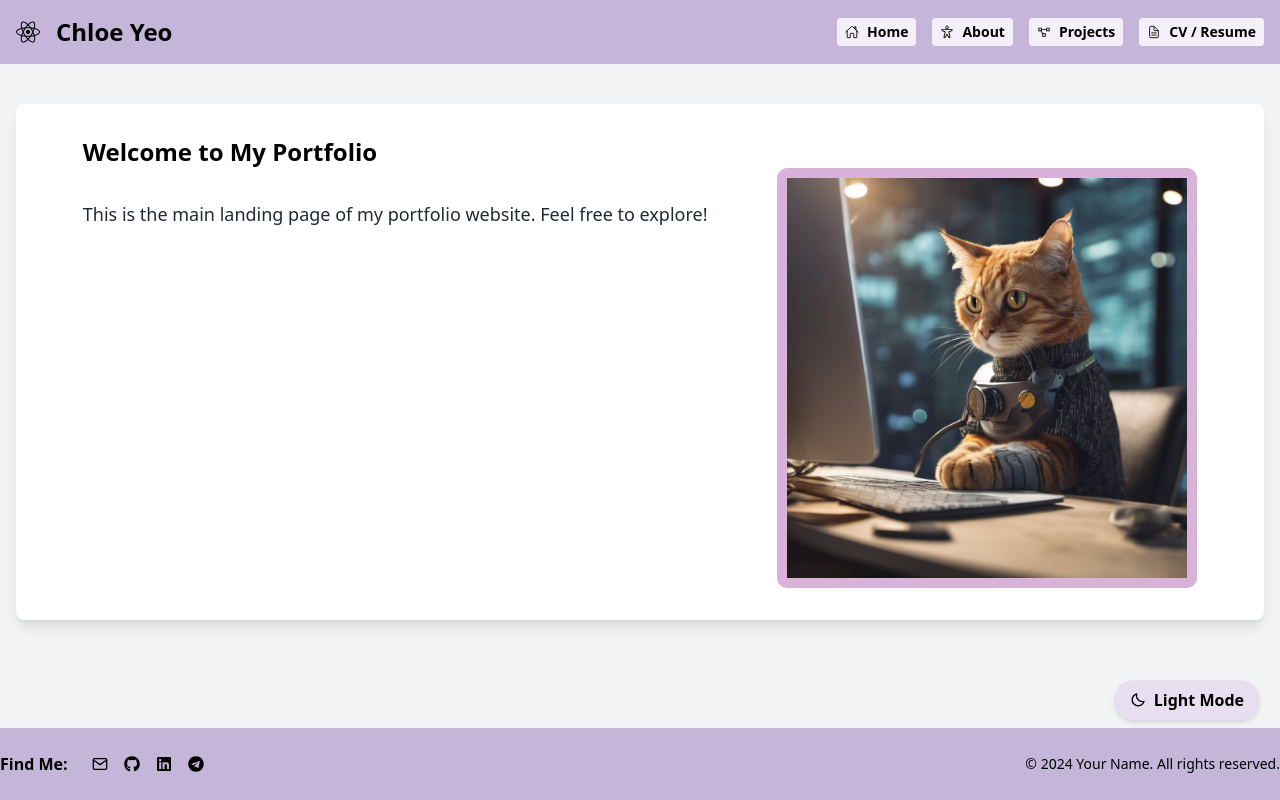
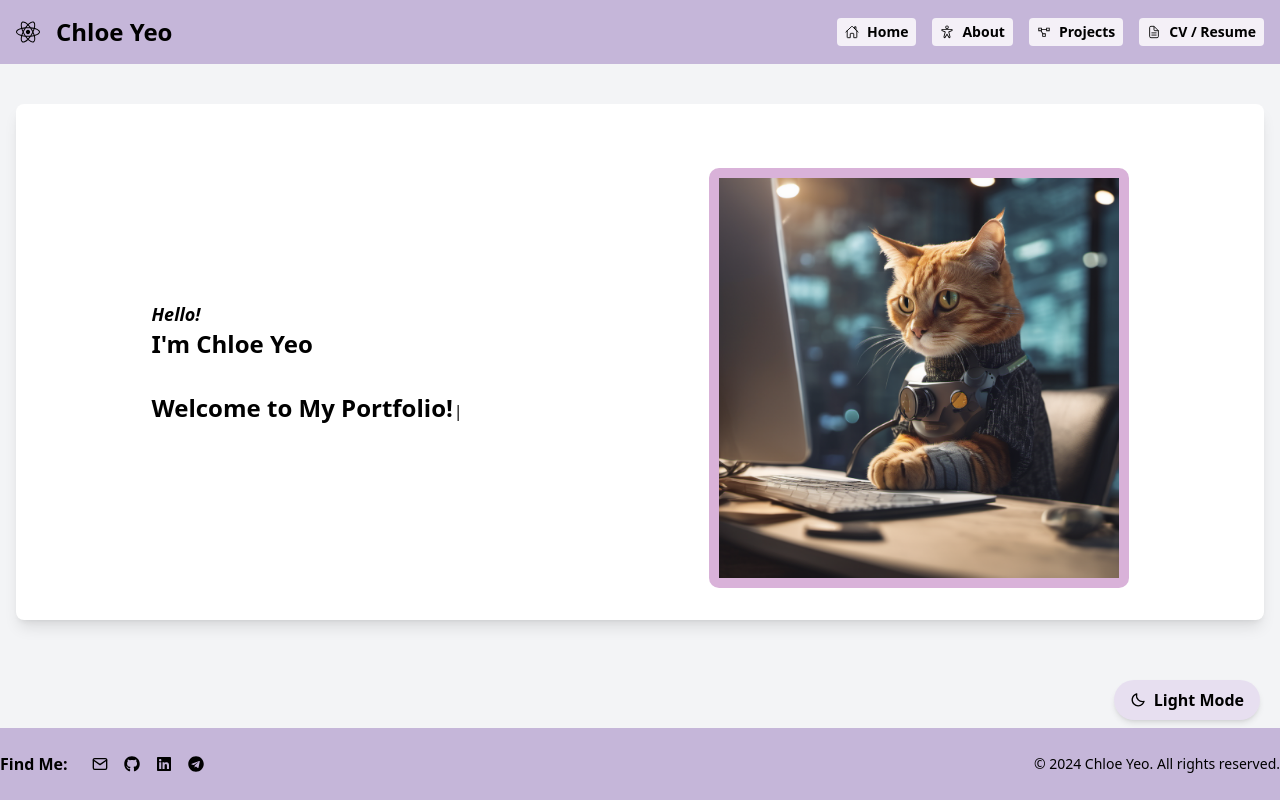
Before and after one commit to chloeyeo/Portfolio, a React (Create React App) app: page / in a window 1280 px wide. Built offline with nearby package versions, Linux system fonts and the light colour scheme.

Commit message:
added typewriter to home

```diff
--- a/package.json
+++ b/package.json
@@ -14,6 +14,7 @@
     "react-router-dom": "^6.22.3",
     "react-scripts": "5.0.1",
     "sass": "^1.74.1",
+    "typewriter-effect": "^2.21.0",
     "web-vitals": "^2.1.4"
   },
   "scripts": {
--- a/src/App.js
+++ b/src/App.js
@@ -26,7 +26,11 @@ function App() {
     setDarkMode(!darkMode);
   };
   return (
-    <div className="bg-gray-100 ${darkMode ? 'dark' : ''} flex flex-col min-h-screen min-w-screen">
+    <div
+      className={`${
+        darkMode ? "bg-gray-900" : "bg-gray-100"
+      } flex flex-col min-h-screen min-w-screen`}
+    >
       {/* dark mode toggle */}
       <DarkModeToggle darkMode={darkMode} toggleDarkMode={toggleDarkMode} />
 
@@ -40,10 +44,13 @@ function App() {
       <main className="flex-grow">
         <Routes>
           <Route path={routes.HOME} element={<Home darkMode={darkMode} />} />
-          <Route path={routes.ABOUT} element={<About />} />
-          <Route path={routes.PROJECTS} element={<Projects />} />
+          <Route path={routes.ABOUT} element={<About darkMode={darkMode} />} />
+          <Route
+            path={routes.PROJECTS}
+            element={<Projects darkMode={darkMode} />}
+          />
           {/* <Route path={routes.Project} element={} /> */}
-          <Route path={routes.CV} element={<CV />} />
+          <Route path={routes.CV} element={<CV darkMode={darkMode} />} />
         </Routes>
       </main>
     </div>
--- a/src/assets/css/style.scss
+++ b/src/assets/css/style.scss
@@ -1,15 +1,19 @@
 $primary: rgba(128, 0, 128, 0.3);
-.dark {
-  background-color: black;
-  color: #fff;
-  .header {
-    color: #292828;
-  }
-}
 
 .homeWrap {
   display: flex;
   justify-content: space-around;
+  align-items: center;
+  // position: relative;
+  .textWrap {
+    // position: absolute;
+    width: 350px;
+    // background: pink;
+  }
+  // .profileImage {
+  //   position: absolute;
+  //   width: 50%;
+  // }
 }
 
 .profileImage {
--- a/src/components/Footer.js
+++ b/src/components/Footer.js
@@ -40,7 +40,7 @@ const Footer = () => {
         </div>
         <div>
           <p className="text-sm">
-            © {new Date().getFullYear()} Your Name. All rights reserved.
+            © {new Date().getFullYear()} Chloe Yeo. All rights reserved.
           </p>
         </div>
       </div>
--- a/src/pages/About.js
+++ b/src/pages/About.js
@@ -10,14 +10,14 @@ import {
 import { SiTypescript, SiRedux, SiAmazonaws } from "react-icons/si";
 import { BiLogoSpringBoot } from "react-icons/bi";
 
-const About = () => {
+const About = ({ darkMode }) => {
   return (
-    <div className="main bg-gray-100 min-h-screen py-10 mb-16">
+    <div className="main min-h-screen py-10 mb-16">
       <div className="container mx-auto px-4">
         <div className="bg-white rounded-lg shadow-md p-8">
           <h1 className="text-2xl font-bold mb-8">About Me</h1>
           <div className="bg-gray-200 rounded-lg p-6 mb-8">
-            <p className="text-lg text-gray-800">
+            <p className="text-md text-gray-800">
               Greetings, <br />I am{" "}
               <span className="font-semibold">Chloe Yeo</span>, a dedicated{" "}
               <span className="font-semibold">
@@ -29,20 +29,20 @@ const About = () => {
               <span className="font-semibold">University of Glasgow</span>.
             </p>
             <br />
-            <p className="text-lg text-gray-800">
+            <p className="text-md text-gray-800">
               Throughout my academic journey, I've actively engaged in practical
               work experiences and hackathons, honing my skills and fostering a
               deep understanding of software development.
             </p>
             <br />
-            <p className="text-lg text-gray-800">
+            <p className="text-md text-gray-800">
               During my time at University, I've had the privilege of
               participating in major hackathons such as Athena London Hackathon
               and Do you have the GUTS? Hackathon, where I showcased my
               innovative projects and problem-solving abilities.
             </p>
             <br />
-            <p className="text-lg text-gray-800">
+            <p className="text-md text-gray-800">
               These experiences have allowed me to collaborate with diverse
               teams, tackle real-world challenges, and develop innovative
               solutions.
--- a/src/pages/CV.js
+++ b/src/pages/CV.js
@@ -1,4 +1,4 @@
-const CV = () => {
+const CV = ({ darkMode }) => {
   return (
     <div className="container mx-auto px-4">
       <h1 className="text-3xl font-bold my-8">CV / Resume</h1>
--- a/src/pages/Home.js
+++ b/src/pages/Home.js
@@ -1,6 +1,5 @@
-// import { useState } from "react";
-// import { BiSun, BiMoon } from "react-icons/bi";
 import { LazyLoadImage } from "react-lazy-load-image-component";
+import Typewriter from "typewriter-effect";
 
 const Home = ({ darkMode }) => {
   // const [darkMode, setDarkMode] = useState(false);
@@ -17,21 +16,35 @@ const Home = ({ darkMode }) => {
       <div className="container mx-auto px-4">
         <div
           className={`homeWrap ${
-            darkMode ? "bg-gray-500" : "bg-white"
+            darkMode ? "bg-jacarta-200" : "bg-white"
           } rounded-lg shadow-lg p-8 mt-10`}
         >
-          <div className="homeText">
-            <h1 className="header text-2xl font-bold mb-8">
-              Welcome to My Portfolio
-            </h1>
-            <p
+          <div>
+            <div className="textWrap">
+              <h1 className="text-lg italic font-bold">Hello!</h1>
+              <h1 className="text-2xl font-bold mb-8">I'm Chloe Yeo</h1>
+              <Typewriter
+                options={{
+                  strings: [
+                    "Welcome to My Portfolio!",
+                    "Feel free to explore!",
+                  ],
+                  autoStart: true,
+                  loop: true,
+                  deleteSpeed: 50,
+                  wrapperClassName: "text-2xl font-bold",
+                  // cursorClassName,
+                }}
+              />
+            </div>
+            {/* <p
               className={`${
                 darkMode ? "text-white" : "text-gray-800"
-              } text-lg mb-8`}
+              } text-lg mt-8`}
             >
               This is the main landing page of my portfolio website. Feel free
               to explore!
-            </p>
+            </p> */}
             {/* <button
               onClick={toggleDarkMode}
               className="bg-jacarta-400 hover:bg-jacarta-200 text-white font-bold py-2 px-4 rounded focus:outline-none focus:shadow-outline"
@@ -45,6 +58,7 @@ const Home = ({ darkMode }) => {
           <LazyLoadImage
             // effect="blur"
             alt="profile image"
+            effect="black-and-white"
             src="/images/coder3.png"
             wrapperClassName="profileImage"
             width="400"
--- a/src/pages/Projects.js
+++ b/src/pages/Projects.js
@@ -1,4 +1,4 @@
-const Projects = () => {
+const Projects = ({ darkMode }) => {
   const projects = [
     {
       title: "E-commerce Website",
```
Also changed, not shown: 1 other file (tests, documents, lock files or other folders).
